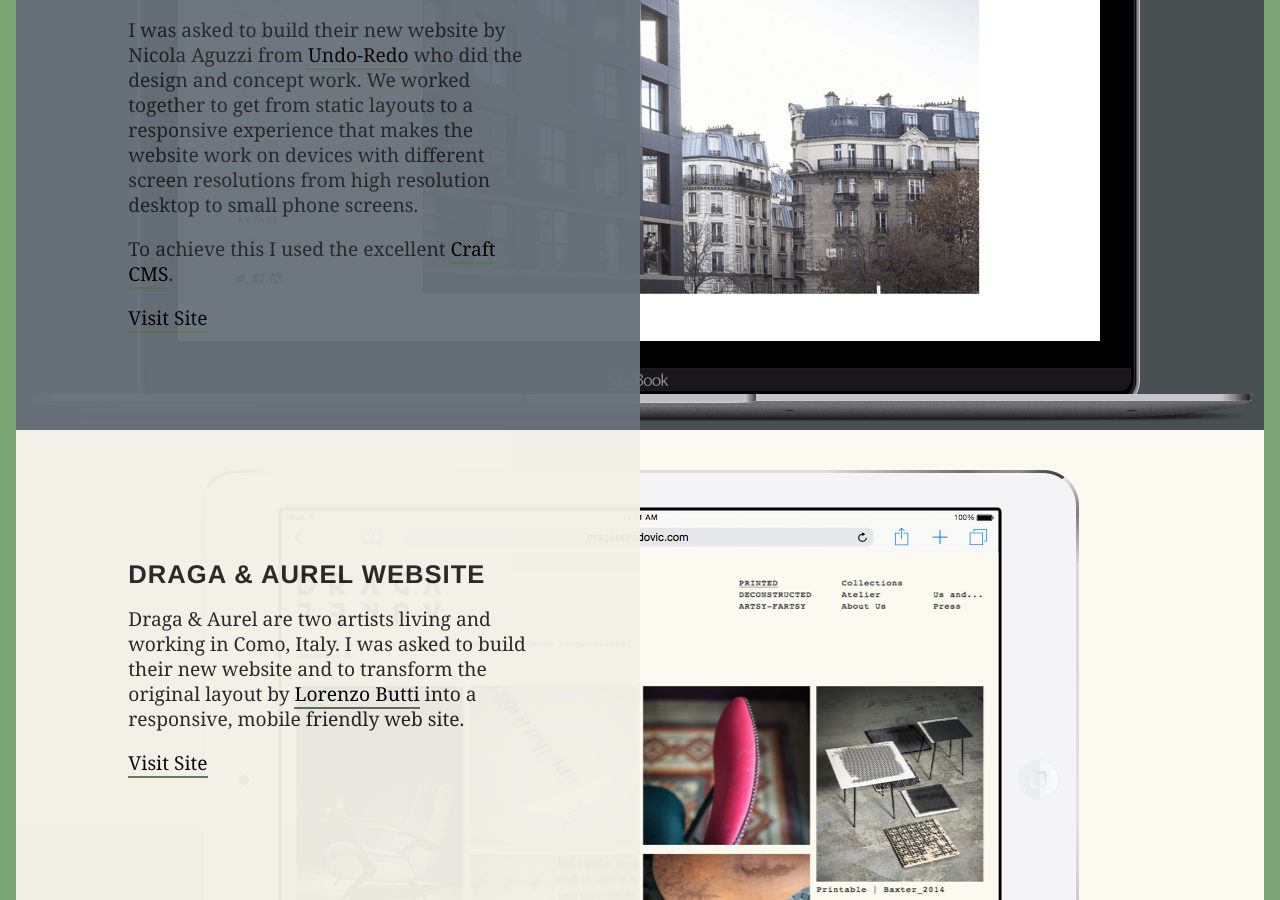
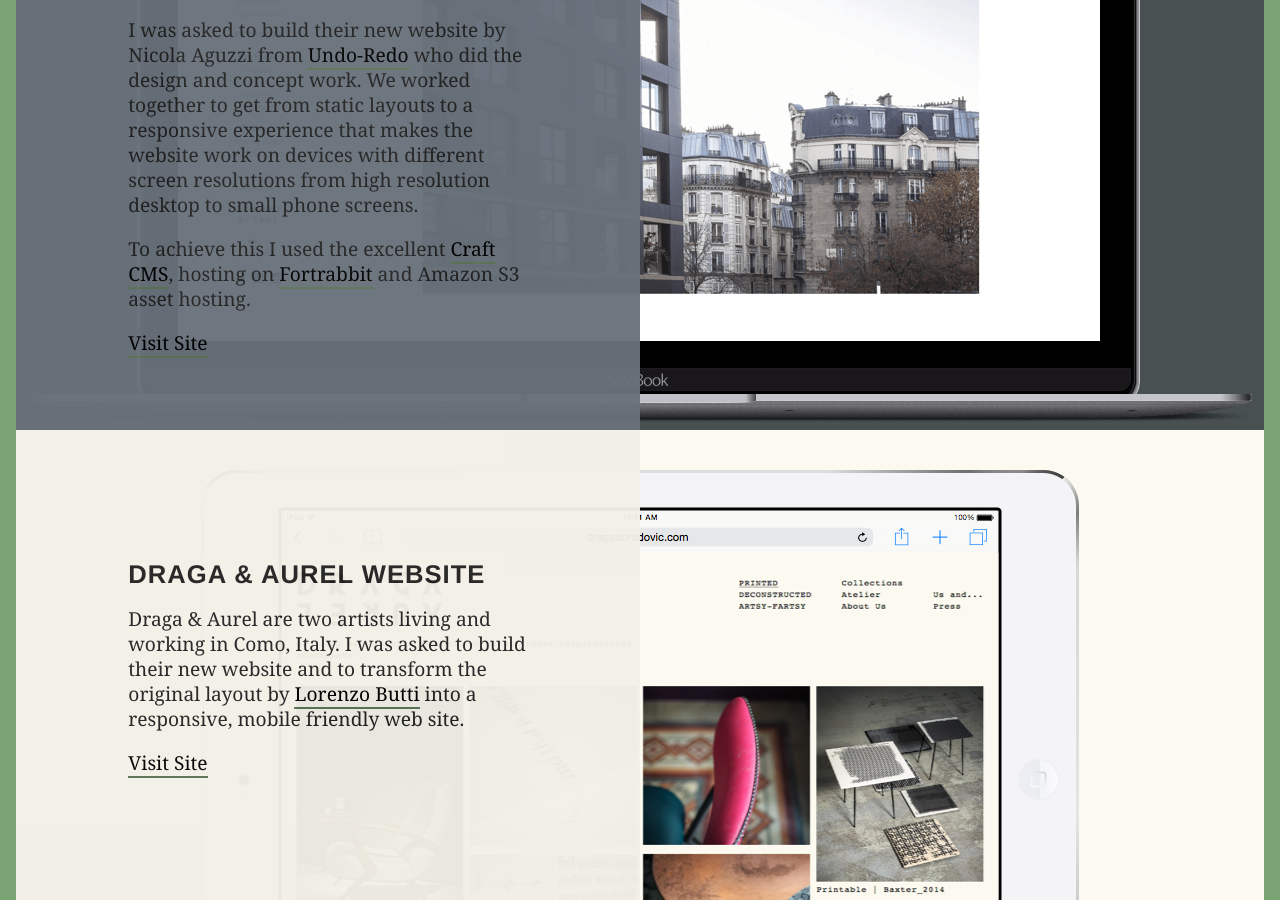
Before and after one commit to joernba/joernba.github.io, a Jekyll site: the page built from index.html, in a window 1280 px wide and 900 px high, scrolled down 953 px. Built offline with Jekyll 4.4.1, drawn with Linux system fonts in a browser that asks for light colours; comment, search, counter and statistics services are not loaded.

Commit message:
added some details to LAN page
Signed-off-by: Joern Bargmann <joernba@gmail.com>

```diff
--- a/_works/lan-architects.markdown
+++ b/_works/lan-architects.markdown
@@ -14,4 +14,4 @@
 
 I was asked to build their new website by Nicola Aguzzi from [Undo-Redo](http://www.undo-redo.com) who did the design and concept work. We worked together to get from static layouts to a responsive experience that makes the website work on devices with different screen resolutions from high resolution desktop to small phone screens.
 
-To achieve this I used the excellent [Craft CMS](https://craftcms.com).
+To achieve this I used the excellent [Craft CMS](https://craftcms.com), hosting on [Fortrabbit](https://www.fortrabbit.com) and Amazon S3 asset hosting.
```
